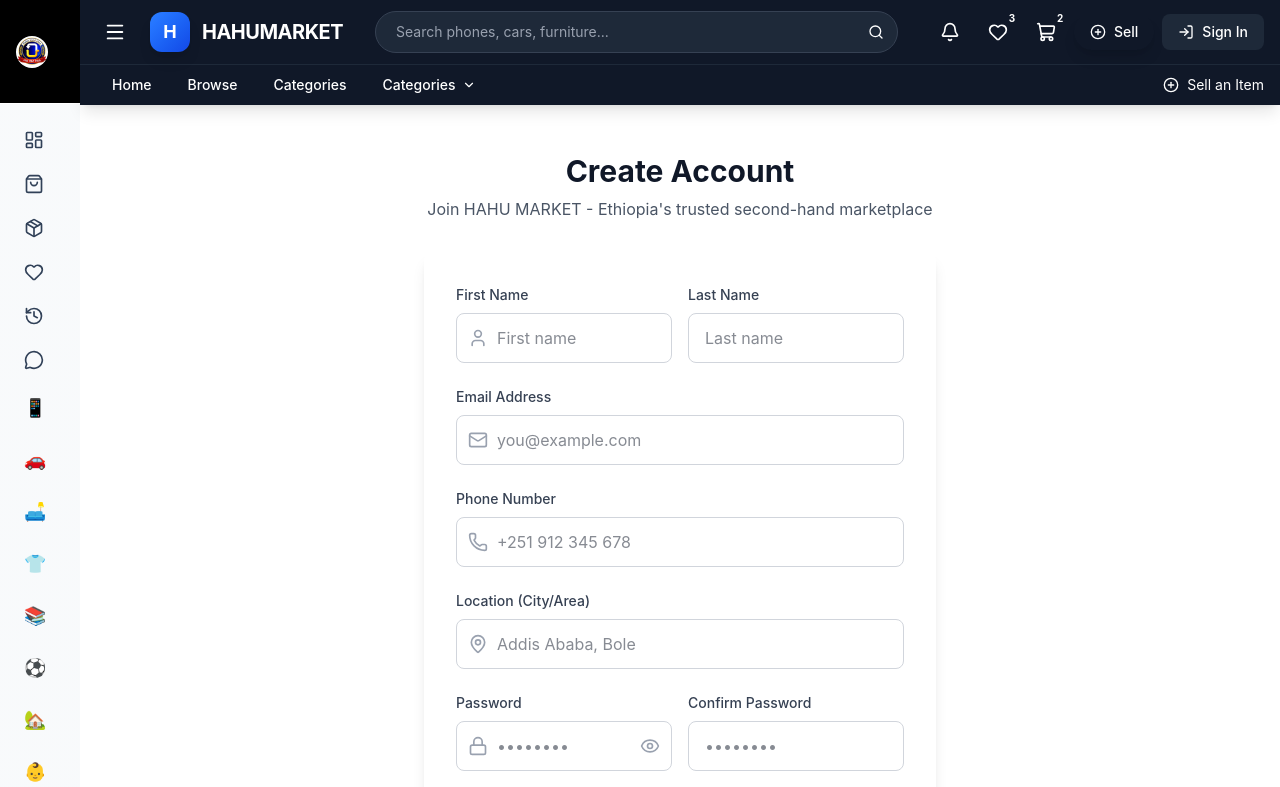
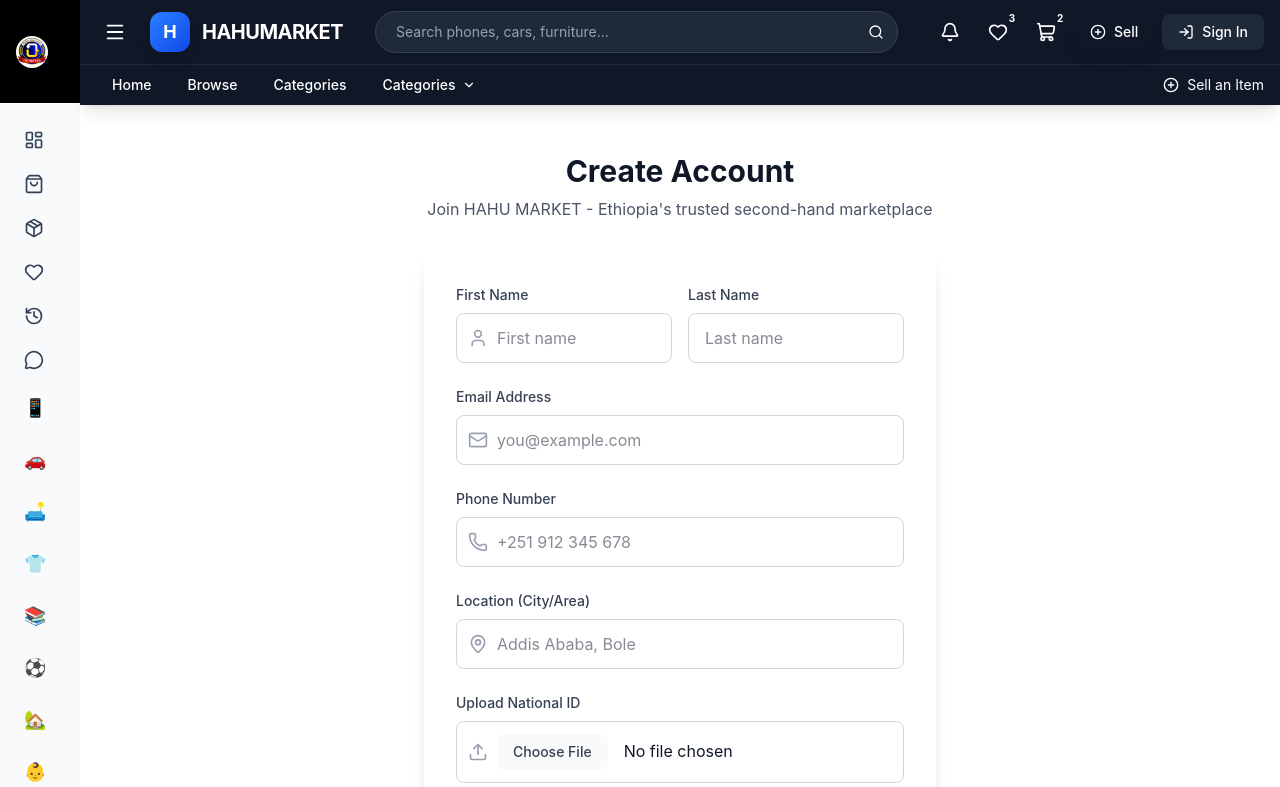
Before and after one commit to zerfe-123-abc/Hahu-Frontend, a React (Vite) app: page /register in a window 1280 px wide. Shown: the top 787 px of the page. Built offline with nearby package versions, Linux system fonts and the light colour scheme.

Commit message:
modified:   src/features/auth/pages/Register.jsx

```diff
--- /dev/null
+++ b/src/features/auth/components/Authform.jsx
@@ -0,0 +1,11 @@
+import React from 'react'
+
+const Authform = () => {
+    return (
+        <div>
+            <h1>Authform</h1>
+        </div>
+    )
+}
+
+export default Authform
--- a/src/features/auth/pages/Register.jsx
+++ b/src/features/auth/pages/Register.jsx
@@ -1,6 +1,6 @@
 import { useState } from "react";
 import { Link, useNavigate } from "react-router-dom";
-import { Eye, EyeOff, Mail, Lock, User, Phone, MapPin } from "lucide-react";
+import { Eye, EyeOff, Mail, Lock, User, Phone, MapPin, Upload } from "lucide-react";
 import { useAuth } from "@/store/authStore.jsx";
 
 const Register = () => {
@@ -11,6 +11,7 @@
         email: "",
         phone: "",
         location: "",
+        nationalId: null,
         password: "",
         confirmPassword: "",
         agreeTerms: false,
@@ -19,10 +20,10 @@
     const navigate = useNavigate();
 
     const handleChange = (e) => {
-        const { name, value, type, checked } = e.target;
+        const { name, value, type, checked, files } = e.target;
         setFormData({
             ...formData,
-            [name]: type === "checkbox" ? checked : value,
+            [name]: type === "checkbox" ? checked : type === "file" ? files[0] : value,
         });
     };
 
@@ -133,6 +134,24 @@
                         </div>
                     </div>
 
+                    <div className="mb-6">
+                        <label className="block text-sm font-medium text-gray-700 mb-2">Upload National ID</label>
+                        <div className="relative">
+                            <div className="absolute inset-y-0 left-0 pl-3 flex items-center pointer-events-none">
+                                <Upload className="h-5 w-5 text-gray-400" />
+                            </div>
+                            <input
+                                type="file"
+                                name="nationalId"
+                                onChange={handleChange}
+                                accept="image/*,.pdf"
+                                className="w-full pl-10 pr-4 py-3 border border-gray-300 rounded-lg bg-white text-gray-900 focus:outline-none focus:ring-2 focus:ring-gray-300 file:mr-4 file:py-2 file:px-4 file:rounded-lg file:border-0 file:text-sm file:font-medium file:bg-gray-50 file:text-gray-700 hover:file:bg-gray-100"
+                                required
+                            />
+                        </div>
+                        <p className="mt-1 text-xs text-gray-500">Upload a clear photo or scan of your national ID (JPG, PNG, PDF)</p>
+                    </div>
+
                     <div className="grid grid-cols-1 md:grid-cols-2 gap-4 mb-6">
                         <div>
                             <label className="block text-sm font-medium text-gray-700 mb-2">Password</label>
```
